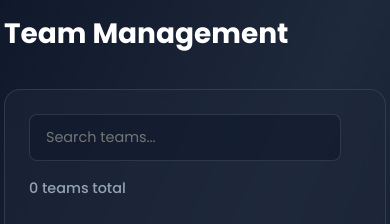
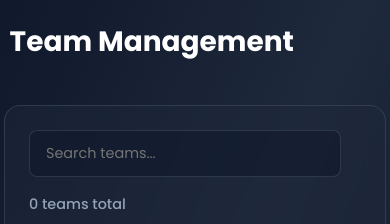
Before and after one commit to JonathanMorgan42/BuchartGames, a Flask app: page /teams in a window 390 px wide. Shown: the part 69-293 px from the top of the page. Run offline with Flask 3, Linux system fonts and the light colour scheme; some libraries are stand-ins or nearby versions.

Commit message:
small css tweaks

```diff
--- a/app/routes/main.py
+++ b/app/routes/main.py
@@ -70,11 +70,13 @@ def view_game_scores(game_id):
     """View scores for a specific game."""
     game = GameService.get_game_by_id(game_id)
     scores = ScoreService.get_scores_for_game(game_id, ordered=True)
+    active_game_night = GameNightService.get_active_game_night()
 
     return render_template(
         'public/view_scores.html',
         game=game,
-        scores=scores
+        scores=scores,
+        active_game_night=active_game_night
     )
 
 
@@ -174,6 +176,8 @@ def public_score_game(game_id):
             'notes': score.notes
         }
 
+    active_game_night = GameNightService.get_active_game_night()
+
     return render_template(
         'public/public_scoring.html',
         form=form,
@@ -182,7 +186,8 @@ def public_score_game(game_id):
         teams_json=teams_dict,
         existing_scores=existing_scores,
         existing_scores_json=existing_scores_dict,
-        penalties=penalties_dict
+        penalties=penalties_dict,
+        active_game_night=active_game_night
     )
 
 
@@ -228,7 +233,8 @@ def playground():
         completed_games=completed_games,
         upcoming_games=upcoming_games,
         upcoming_games_json=upcoming_games_json,
-        getScore=getScore
+        getScore=getScore,
+        active_game_night=active_game_night
     )
 
 
@@ -237,6 +243,7 @@ def view_tournament_public(game_id):
     """Public view of tournament bracket."""
     game = GameService.get_game_by_id(game_id)
     tournament = TournamentService.get_tournament_by_game(game_id)
+    active_game_night = GameNightService.get_active_game_night()
 
     if not tournament:
         from flask import flash, redirect, url_for
@@ -249,7 +256,8 @@ def view_tournament_public(game_id):
                          game=game,
                          tournament=tournament,
                          bracket=bracket_data['bracket'],
-                         rounds=bracket_data['rounds'])
+                         rounds=bracket_data['rounds'],
+                         active_game_night=active_game_night)
 
 
 @main_bp.route('/tournament/match/<int:match_id>/score', methods=['POST'])
@@ -282,10 +290,12 @@ def score_match_public(match_id):
 def history():
     """View all completed game night history."""
     game_nights = GameNightService.get_completed_game_nights()
+    active_game_night = GameNightService.get_active_game_night()
 
     return render_template(
         'public/history.html',
-        game_nights=game_nights
+        game_nights=game_nights,
+        active_game_night=active_game_night
     )
 
 
@@ -293,6 +303,7 @@ def history():
 def history_detail(game_night_id):
     """View detailed information about a specific game night."""
     details = GameNightService.get_game_night_details(game_night_id)
+    active_game_night = GameNightService.get_active_game_night()
 
     def getScore(team_id, game_id):
         """Helper function for templates to get score."""
@@ -306,5 +317,6 @@ def history_detail(game_night_id):
         completed_games=details['completed_games'],
         upcoming_games=details['upcoming_games'],
         winner=details['winner'],
-        getScore=getScore
+        getScore=getScore,
+        active_game_night=active_game_night
     )
--- a/app/static/css/scores.css
+++ b/app/static/css/scores.css
@@ -1190,7 +1190,7 @@
     .page-header {
         flex-direction: column;
         align-items: flex-start;
-        padding: 0.75rem 0;
+        padding: 0.75rem 0.5rem;
         margin-bottom: 1rem;
     }
 
@@ -1368,7 +1368,7 @@
 
 @media (max-width: 480px) {
     .page-header {
-        padding: 0.5rem 0;
+        padding: 0.5rem 0.35rem;
         margin-bottom: 0.75rem;
     }
 
--- a/app/static/css/teams.css
+++ b/app/static/css/teams.css
@@ -295,6 +295,7 @@ tbody tr:hover {
         flex-direction: column;
         align-items: flex-start;
         gap: 1rem;
+        padding: 0.75rem 0.5rem;
     }
 
     .team-actions {
@@ -324,6 +325,11 @@ tbody tr:hover {
 }
 
 @media (max-width: 480px) {
+    .admin-header,
+    .page-header {
+        padding: 0.5rem 0.35rem;
+    }
+
     th, td {
         padding: 0.75rem 0.5rem;
         font-size: 0.875rem;
```
